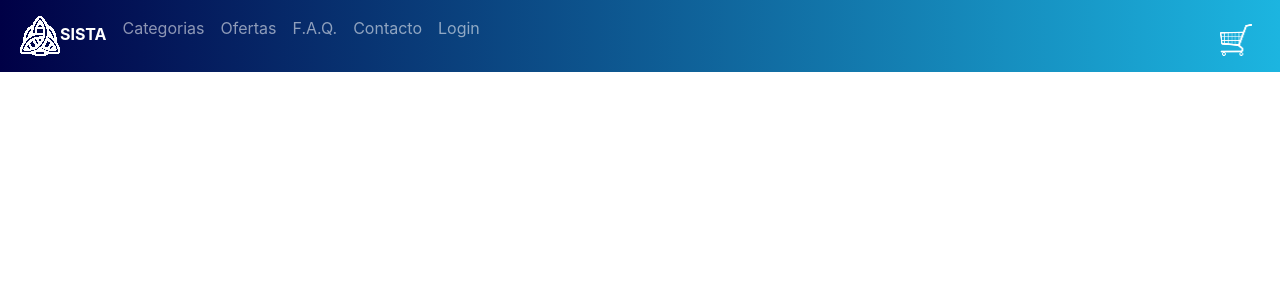
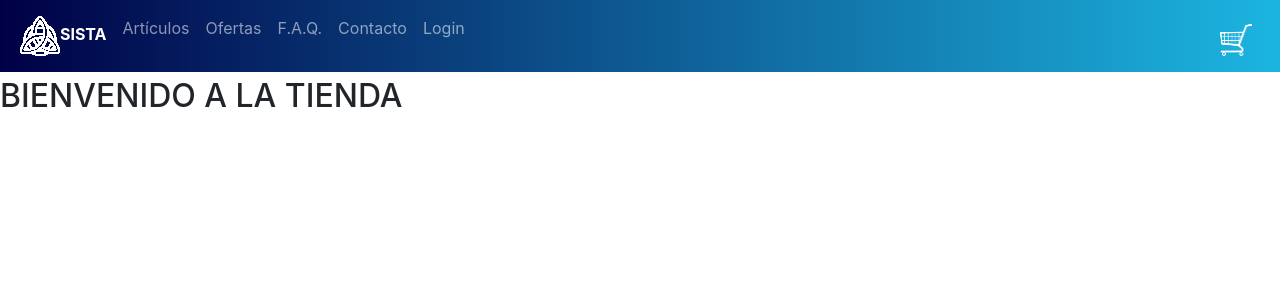
Before and after one commit to Pancho-uy/sista-react, a React (Create React App) app: page / in a window 1280 px wide. Shown: the top 300 px of the page. Built offline with nearby package versions, Linux system fonts and the light colour scheme.

Commit message:
Entrega CARTWIDGET

```diff
--- a/package.json
+++ b/package.json
@@ -36,5 +36,10 @@
       "last 1 firefox version",
       "last 1 safari version"
     ]
+  },
+  "devDependencies": {
+    "autoprefixer": "^10.4.7",
+    "postcss": "^8.4.14",
+    "tailwindcss": "^3.0.24"
   }
 }
--- a/public/css/style.css
+++ b/public/css/style.css
@@ -10,6 +10,12 @@
 @import url("https://fonts.googleapis.com/css2?family=Roboto+Condensed:wght@300&display=swap");
 /* --Fin de importacion de FONTS -- */
 /* ESTILOS PROPIOS */
+
+.bajoTitulo
+{
+  margin-top: 6%;
+}
+
 .fondoMio {
   background: linear-gradient(to right, #000046, #1cb5e0); }
 
--- a/src/App.js
+++ b/src/App.js
@@ -1,9 +1,13 @@
 import React from "react";
 import NavBar from './components/NavBar';
+import Saludo from './components/ElSaludo';
 
 function App() {
   return (
+    <>
   <NavBar/>
+  <Saludo/>
+  </>
   );
 }
 
--- /dev/null
+++ b/src/components/Carrito.jsx
@@ -0,0 +1,9 @@
+import carrito from "../carrito.png"
+
+export default function ElCarrito() {
+  return (
+    <a class="nav-link" href="/#">
+        <img class="float-end" src={carrito} alt="carrito" width="32" height="32"/>
+    </a>
+  )
+}
--- /dev/null
+++ b/src/components/ElSaludo.jsx
@@ -0,0 +1,8 @@
+
+export default function ElSaludo() {
+  return (
+    <section class="secciones">
+     <h2 class="seccionAnima bajoTitulo">BIENVENIDO A LA TIENDA</h2>
+    </section>
+  )
+}
--- /dev/null
+++ b/src/components/MenuItem.jsx
@@ -0,0 +1,9 @@
+
+
+export default function MenuItem(item) {
+  return (
+    <li class="nav-item">
+        <a class="nav-link" href={item.destino}>{item.titulo}</a>
+    </li>
+  )
+}
--- a/src/components/NavBar.js
+++ b/src/components/NavBar.js
@@ -1,6 +1,7 @@
 // Menú principal
 import logo from "../logo_menu.png";
-import carrito from "../carrito.png";
+import ElCarrito from "./Carrito.jsx";
+import MenuItem from "./MenuItem";
 
 export default function NavBar() {
   return (
@@ -13,30 +14,18 @@ export default function NavBar() {
           <section class="collapse navbar-collapse" id="navbarSupportedContent">
             <ul class="navbar-nav me-auto mb-2 mb-lg-0">
               <li class="nav-item">
-                <a class="nav-link active" aria-current="page" href="index.html">
+                <a class="nav-link active" aria-current="page" href="#">
                   <img src={logo} alt="logo"/><strong>SISTA</strong></a>
               </li>
-              <li class="nav-item">
-                <a class="nav-link" href="#">Categorias</a>
-              </li>
-              <li class="nav-item">
-                <a class="nav-link" href="#">Ofertas</a>
-              </li>
-              <li class="nav-item">
-                <a class="nav-link" href="#">F.A.Q.</a>
-              </li>
-              <li class="nav-item">
-                <a class="nav-link" href="#">Contacto</a>
-              </li>
-              <li class="nav-item">
-                <a class="nav-link" href="#">Login</a>
-              </li>
+              <MenuItem titulo="Artículos" destino ="/#"/>
+              <MenuItem titulo="Ofertas" destino ="/#"/>
+              <MenuItem titulo="F.A.Q." destino ="/#"/>
+              <MenuItem titulo="Contacto" destino ="/#"/>
+              <MenuItem titulo="Login" destino ="/#"/>
             </ul>
           </section>
           <section>
-            <a class="nav-link" href="../secciones/carrito.html">
-              <img class="float-end" src={carrito} alt="carrito" width="32" height="32"/>
-            </a>
+           <ElCarrito/>
         </section>
         </section>
       </nav>
```
Also changed, not shown: tailwind.config.js (added, +7 -0 lines), 1 other file (tests, documents, lock files or other folders).
